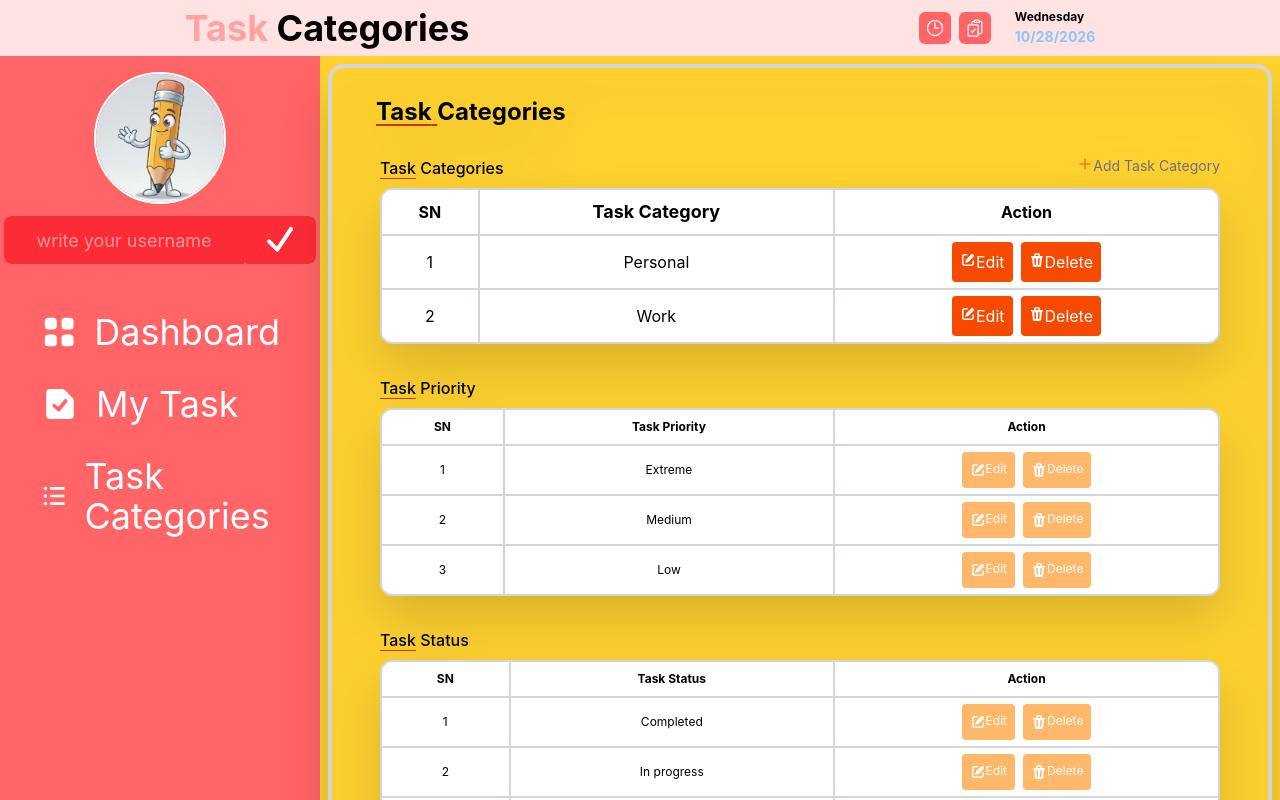
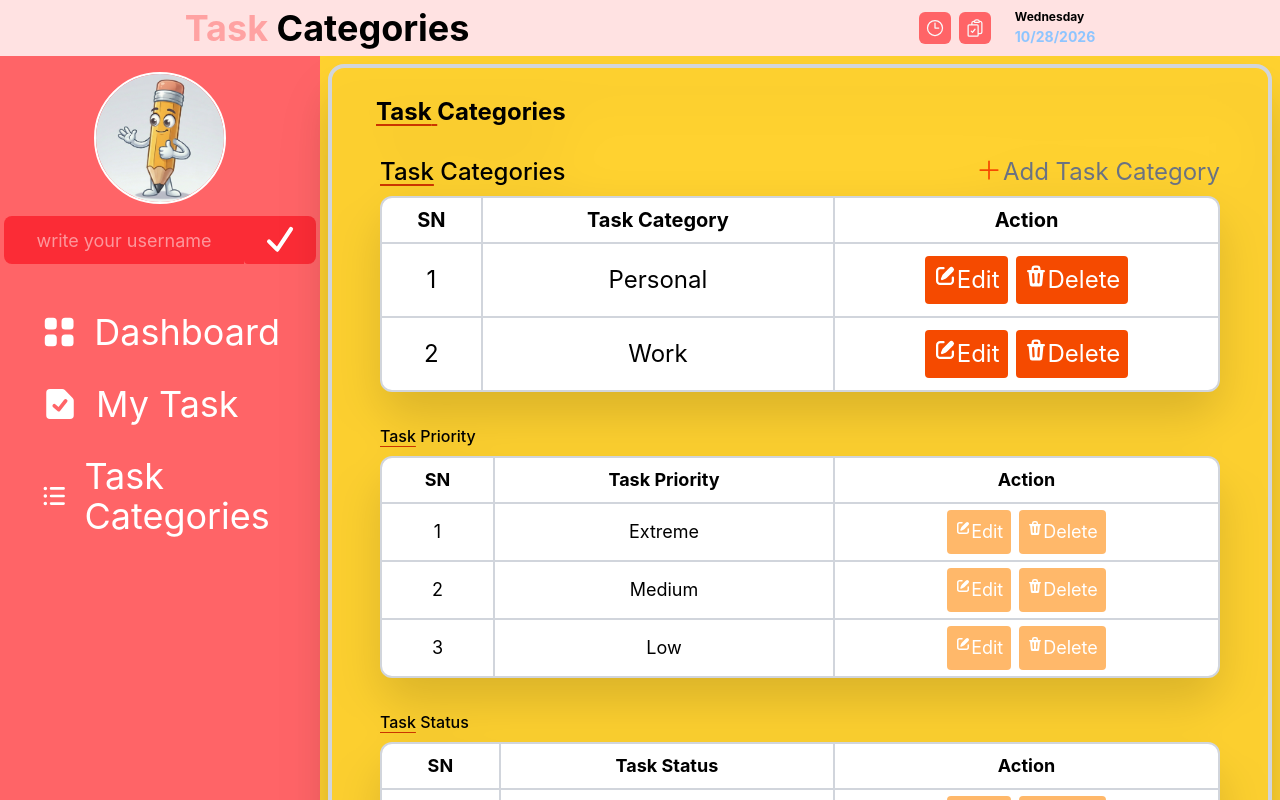
Before and after one commit to karinatuyuc/my-todo-list-React, a React (Vite) app: page / in a window 1280 px wide. Both pictures are taken after a click on the item "Task Categories". Shown: the top 800 px of the page. Built offline with nearby package versions, Linux system fonts and the light colour scheme.

Commit message:
style: style md TaskCategory component added

```diff
--- a/src/componentes/TaskCategories/TaskCategories.jsx
+++ b/src/componentes/TaskCategories/TaskCategories.jsx
@@ -33,26 +33,26 @@ export function TaskCategory({createCategories, setOpenCreate, onDelete,
         :
         <table className="w-full text-center text-black">
         <thead>
-            <tr>
+            <tr className="md:text-xl md:p-8">
               <th className="p-2 border-r-2 border-gray-300">SN</th>
-              <th className="p-2 text-lg border-l-2 border-gray-300">Task Category</th>
+              <th className="p-2 text-lg border-l-2 border-gray-300 md:text-xl">Task Category</th>
               <th className="p-2 border-l-2 border-gray-300">Action</th>
             </tr>
           </thead>
 
            {createCategories.map((categoria, index) => (
-            <tbody className="border-t-2 border-gray-300" key={index}>
+            <tbody className="border-t-2 border-gray-300 md:text-2xl" key={index}>
               <tr>
                 <td className="border-r-2 border-gray-300">{index + 1}</td>
                 <td className="border-r-2 border-gray-300">{categoria.name}</td>
 
-                <td className="text-black w-1/12 p-1.5 lg:w-96">
+                <td className="text-black w-1/12 p-1.5 md:p-3 md:w-4/12 lg:w-96">
                   <div className="gap-2 flex justify-items-center justify-center text-white text-center">
                     <button
                       className="bg-orange-600 flex p-1 rounded-sm lg:p-2 cursor-pointer"
                       onClick={() => setOpenEditCategory(true)}
                     >
-                      <PencilSquareIcon className="w-4 h-5"
+                      <PencilSquareIcon className="w-4 h-5 md:w-6 md:h-6"
                       onClick={() => editCategory(categoria)}
                       />
                       Edit
@@ -65,7 +65,7 @@ export function TaskCategory({createCategories, setOpenCreate, onDelete,
                         )
                       }
                     >
-                      <TrashIcon className="w-4 h-5"
+                      <TrashIcon className="w-4 h-5 md:w-6 md:h-6"
                       />
                       Delete
                     </button>
@@ -111,7 +111,6 @@ export function TaskCategories({
           editCategory={editCategory}
 
       />
-
     )}
 
 
@@ -136,7 +135,7 @@ export function TaskCategories({
 
 
             <div className="flex justify-between">
-              <span className="font-medium">
+              <span className="font-medium md:text-2xl">
                 <span className="underline decoration-orange-700 underline-offset-4">
                   Task
                 </span>{" "}
@@ -145,11 +144,11 @@ export function TaskCategories({
 
 
               {createCategories.length === 0 ? null : (
-                <div className="text-gray-500 text-sm flex">
+                <div className="text-gray-500 text-sm flex md:text-2xl">
                 <button className="flex cursor-pointer"
                   onClick={() => setOpenCreate(true)}
                 >
-                  <PlusIcon className="w-4 h-4 text-orange-600 font-bold"/>
+                  <PlusIcon className="w-4 h-4 text-orange-600 font-bold md:w-7 md:h-7"/>
                   Add Task Category
                 </button>
               </div>
--- a/src/componentes/TaskCategories/modals/PriorityModals.jsx
+++ b/src/componentes/TaskCategories/modals/PriorityModals.jsx
@@ -6,7 +6,7 @@ export function TaskPriority({ priorities }) {
     <>
       <div className=" bg-white w-full flex rounded-xl border-2 mt-2 border-gray-300 text-[12px]">
         <table className="w-full text-center text-black">
-          <thead>
+          <thead className="text-lg">
             <tr>
               <th className="p-2 border-r-2 border-gray-300">SN</th>
               <th className="p-2 border-l-2 border-gray-300">Task Priority</th>
@@ -14,7 +14,7 @@ export function TaskPriority({ priorities }) {
             </tr>
           </thead>
           {priorities.map((priorities, index) => (
-            <tbody className="border-t-2 border-gray-300" key={index}>
+            <tbody className="border-t-2 border-gray-300 text-lg" key={index}>
               <tr>
                 <td className="border-r-2 border-gray-300">{index + 1}</td>
                 <td className="border-r-2 border-gray-300">{priorities}</td>
--- a/src/componentes/TaskCategories/modals/StatusModals.jsx
+++ b/src/componentes/TaskCategories/modals/StatusModals.jsx
@@ -9,14 +9,14 @@ export function TaskStatus() {
       <div className=" bg-white w-full flex rounded-xl border-2 mt-2 border-gray-300 text-[12px]">
         <table className="w-full text-center text-black">
           <thead>
-            <tr>
+            <tr className="text-lg">
               <th className="p-2 border-r-2 border-gray-300">SN</th>
               <th className="p-2 border-l-2 border-gray-300">Task Status</th>
               <th className="p-2 border-l-2 border-gray-300">Action</th>
             </tr>
           </thead>
           {status.map((estado, index) => (
-            <tbody className="border-t-2 border-gray-300" key={index}>
+            <tbody className="border-t-2 border-gray-300 text-lg" key={index}>
               <tr>
                 <td className="border-r-2 border-gray-300">{index + 1}</td>
                 <td className="border-r-2 border-gray-300">{estado}</td>
```
